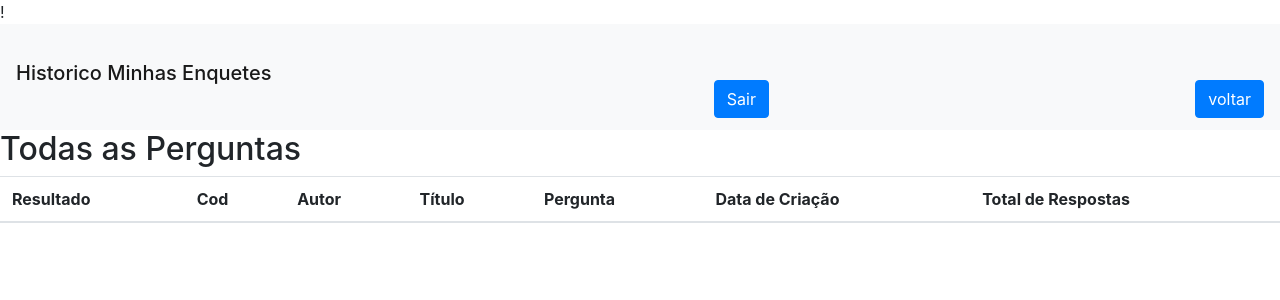
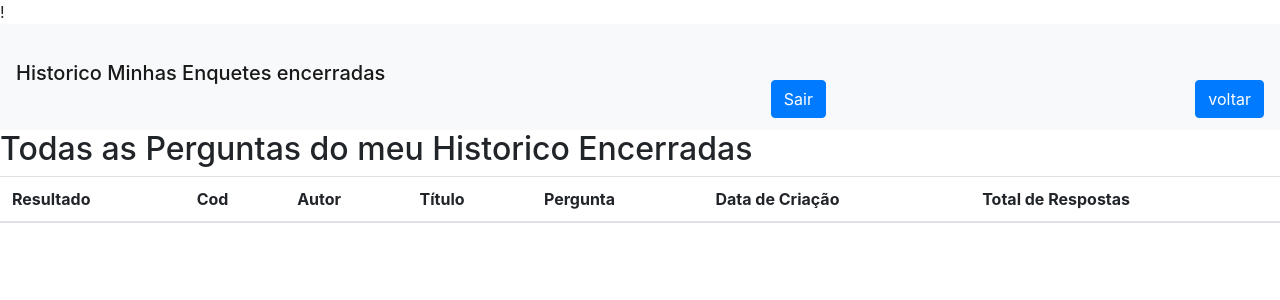
Before and after one commit to diegoreiss/enquetes, a Django app: page /historico_enquetes/ in a window 1280 px wide. Shown: the top 300 px of the page. Run offline with Django 5.2, Linux system fonts and the light colour scheme; the visitor is signed in with stand-in values (Sample User, id 1); data that the repository does not hold is empty; some libraries are stand-ins or nearby versions.

Commit message:
alterações html

```diff
--- a/enquetes/templates/pages/hitorico_enquetes.html
+++ b/enquetes/templates/pages/hitorico_enquetes.html
@@ -12,7 +12,7 @@
 <body>
     <header>
         <nav class="navbar navbar-light bg-light">
-            <h1 class="navbar-brand">Historico Minhas Enquetes</h1>
+            <h1 class="navbar-brand">Historico Minhas Enquetes encerradas</h1>
             {% if user.is_authenticated %}
                 <a href="{% url 'logout' %}" class="btn btn-primary mt-5 mb-1">Sair</a>
             {% else %}
@@ -39,7 +39,7 @@
             </script>
         {% endif %}
 
-        <h2>Todas as Perguntas</h2>
+        <h2>Todas as Perguntas do meu Historico Encerradas</h2>
         <table class="table">
             <thead>
                 <tr>
@@ -57,7 +57,7 @@
             <tbody>
                 {% for pergunta in perguntas %}
                     <tr>
-                        <td><a href="{% url 'resultados_enquete' pergunta.id  %}" class="btn btn-primary">Fechar</a></td>
+                        <td><a href="{% url 'resultados_enquete' pergunta.id  %}" class="btn btn-primary">Resultado</a></td>
                         <td>{{ pergunta.id }}</td>
                         <td>{{ pergunta.user.first_name }}</td>
                         <td>{{ pergunta.titulo }}</td>
--- a/enquetes/templates/pages/index.html
+++ b/enquetes/templates/pages/index.html
@@ -12,7 +12,7 @@
 <body>
     <header>
         <nav class="navbar navbar-light bg-light">
-            <h1 class="navbar-brand">Enquetes</h1>
+            <h1 class="navbar-brand">Enquetes Disponíveis</h1>
             {% if user.is_authenticated %}
                 <a href="{% url 'logout' %}" class="btn btn-primary mt-5 mb-1">Sair</a>
             {% else %}
@@ -43,7 +43,7 @@
             </script>
         {% endif %}
 
-        <h2>Todas as Perguntas</h2>
+        <h2>Todas as Perguntas Disponíveis</h2>
         <table class="table">
             <thead>
                 <tr>
--- a/enquetes/templates/pages/minhas_enquetes.html
+++ b/enquetes/templates/pages/minhas_enquetes.html
@@ -12,7 +12,7 @@
 <body>
     <header>
         <nav class="navbar navbar-light bg-light">
-            <h1 class="navbar-brand">Minhas Enquetes</h1>
+            <h1 class="navbar-brand">Minhas Enquetes Abertas</h1>
             {% if user.is_authenticated %}
                 <a href="{% url 'logout' %}" class="btn btn-primary mt-5 mb-1">Sair</a>
             {% else %}
@@ -38,7 +38,7 @@
                 }, 3000);
             </script>
         {% endif %}
-        <h2>Todas as Perguntas</h2>
+        <h2>Todas as Perguntas Disponíveis</h2>
         <table class="table">
             <thead>
                 <tr>
--- a/enquetes/templates/pages/resultados.html
+++ b/enquetes/templates/pages/resultados.html
@@ -39,7 +39,7 @@
             </script>
         {% endif %}
 
-        <h2>Todas as Perguntas</h2>
+        <h2>Todas as Perguntas Respondidas</h2>
         <table class="table">
             <thead>
                 <tr>
@@ -57,7 +57,7 @@
             <tbody>
                 {% for pergunta in perguntas %}
                     <tr>
-                        <td>encerrar</td>
+                        <td><a href="{% url 'resultados_enquete' pergunta.id  %}" class="btn btn-primary">Resultado</a></td>
                         <td>{{ pergunta.id }}</td>
                         <td>{{ pergunta.user.first_name }}</td>
                         <td>{{ pergunta.titulo }}</td>
```
